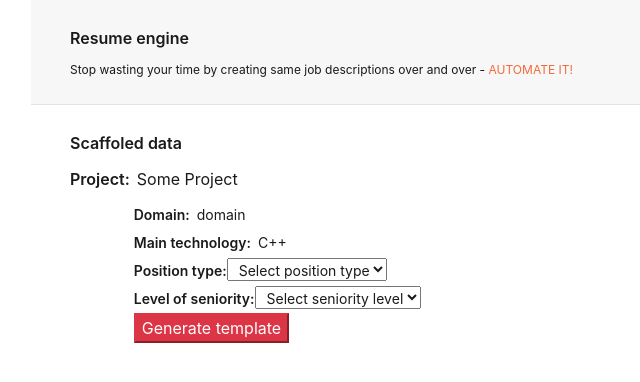
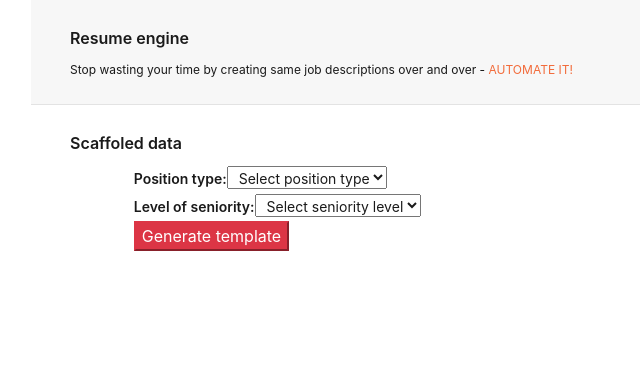
Before and after one commit to safoxe/resume-template-engine, an Angular app: page /scaffold-menu in a window 1280 px wide. Shown: the top 382 px of the page, without its empty margins (39-679 px from the left). Built offline with nearby package versions, Linux system fonts and the light colour scheme.

Commit message:
Removed display of scaffolded data

```diff
--- a/package.json
+++ b/package.json
@@ -7,7 +7,8 @@
     "build": "ng build",
     "test": "ng test",
     "lint": "ng lint",
-    "e2e": "ng e2e"
+    "e2e": "ng e2e",
+    "pretty": "npx prettier --write ."
   },
   "private": true,
   "dependencies": {
--- a/src/app/components/scaffold-menu/scaffold-menu.component.html
+++ b/src/app/components/scaffold-menu/scaffold-menu.component.html
@@ -15,21 +15,6 @@
       </div>
       <div class="row">
         <div class="col-sm">
-          <div class="d-flex">
-            <span class="heading">Project:</span>
-            <span class="text-description">{{ scaffoldedData.projectName }}</span>
-          </div>
-
-          <div class="scaffold-text">
-            <span class="heading-small">Domain:</span>
-            <span class="text-description-small">{{ scaffoldedData.domain }}</span>
-          </div>
-
-          <div class="scaffold-text">
-            <span class="heading-small">Main technology:</span>
-            <span class="text-description-small">{{ scaffoldedData.mainTechnology }}</span>
-          </div>
-
           <form [formGroup]="resumeForm" (ngSubmit)="generateTemplate()">
             <div class="scaffold-text">
               <span class="heading-small">Position type:</span>
--- a/src/app/components/scaffold-menu/scaffold-menu.component.ts
+++ b/src/app/components/scaffold-menu/scaffold-menu.component.ts
@@ -10,7 +10,7 @@ import {
   SeniorityName,
   seniorityTypes,
 } from './types/seniority-level.type';
-import { Resume, Domain } from './types/resume-data.type';
+import { Resume } from './types/resume-data.type';
 
 @Component({
   selector: 'app-scaffold-menu',
@@ -18,12 +18,6 @@ import { Resume, Domain } from './types/resume-data.type';
   styleUrls: ['./scaffold-menu.component.css'],
 })
 export class ScaffoldMenuComponent implements OnInit {
-  scaffoldedData = {
-    projectName: 'Some Project',
-    mainTechnology: 'C++',
-    domain: 'domain',
-  };
-
   constructor(
     private formBuilder: FormBuilder,
     private popUpService: PopUpService,
@@ -55,9 +49,6 @@ export class ScaffoldMenuComponent implements OnInit {
 
   async generateTemplate(): Promise<void> {
     const resumeData: Resume = {
-      name: this.scaffoldedData.projectName,
-      domain: this.scaffoldedData.domain as Domain,
-      mainTechnology: this.scaffoldedData.mainTechnology,
       positionType: this.resumeForm.get('positionType').value,
       seniorityLevel: this.resumeForm.get('seniorityLevel').value,
     };
--- a/src/app/components/scaffold-menu/types/resume-data.type.ts
+++ b/src/app/components/scaffold-menu/types/resume-data.type.ts
@@ -4,9 +4,6 @@ import { SeniorityId } from './seniority-level.type';
 export type Domain = 'Medical' | 'Automotive';
 
 export interface Resume {
-  name: string;
-  domain: Domain;
-  mainTechnology: string;
   positionType: PositionId;
   seniorityLevel: SeniorityId;
 }
--- a/src/app/services/resume-data/resume-data.service.ts
+++ b/src/app/services/resume-data/resume-data.service.ts
@@ -14,8 +14,6 @@ export class ResumeDataService {
     return this.http.post(
       `${environment.endpoint}/api/scaffold/addScaffoldedData`,
       {
-        Name: resume.name,
-        Domain: resume.domain,
         PositionType: resume.positionType,
         SeniorityLevel: resume.seniorityLevel,
       },
```
